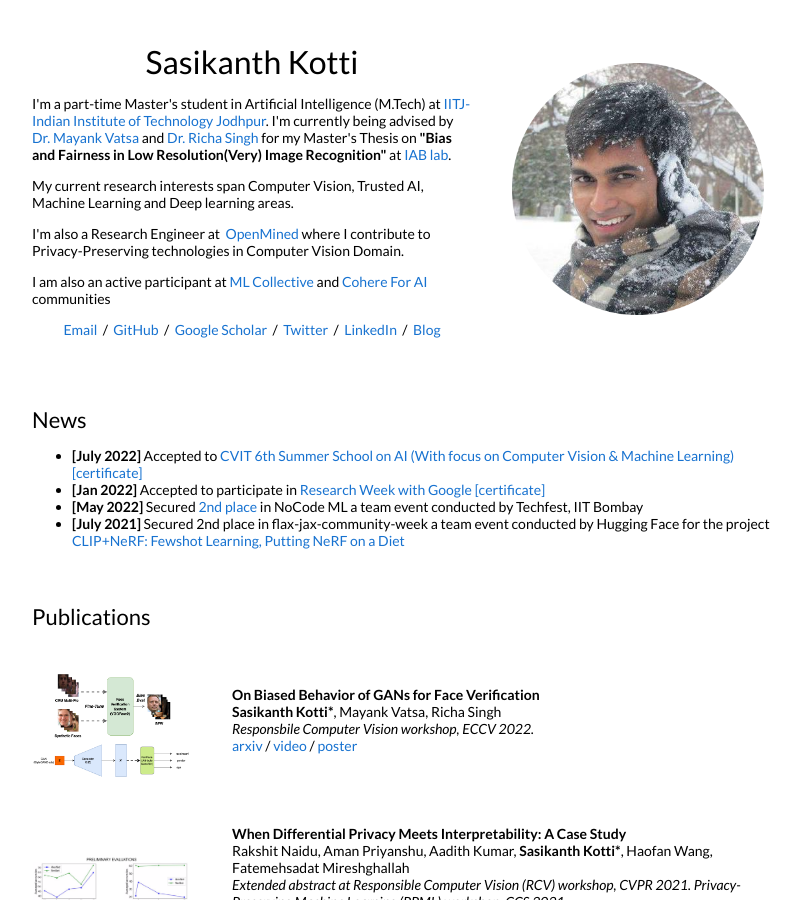
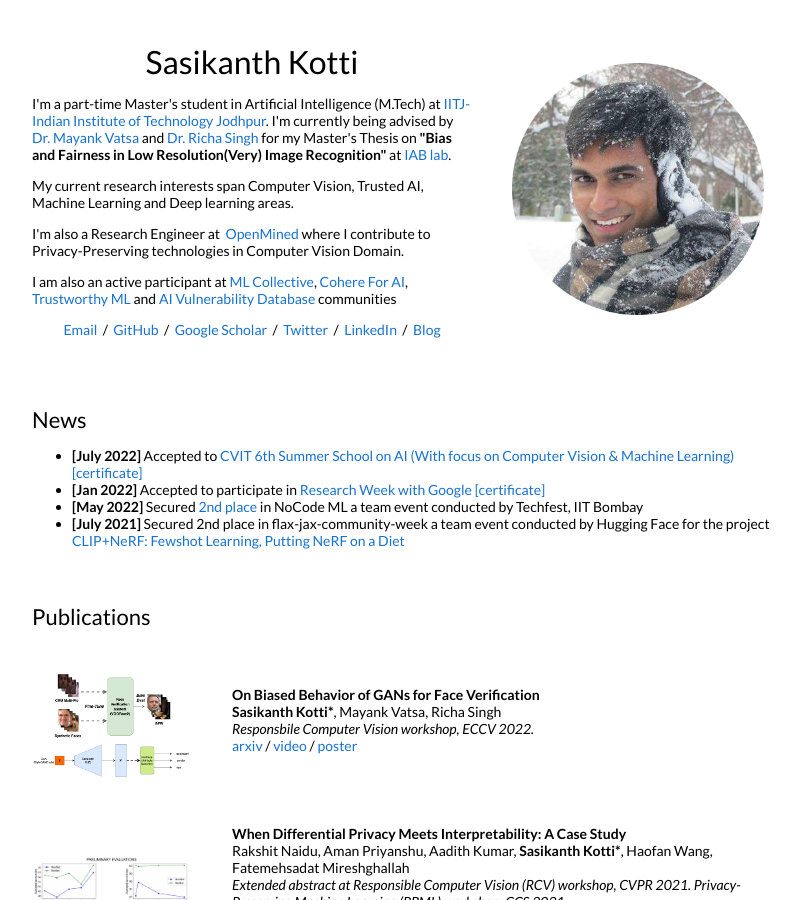
Before and after one commit to ksasi/ksasi.github.io, a Jekyll site: the page built from _posts/2022-10-22-Bias_GANs_FaceVerification.markdown, in a window 1280 px wide and 900 px high. Shown: the whole window, without its empty margins (228-1029 px from the left). Built offline with Jekyll 4.4.1, drawn with Linux system fonts in a browser that asks for light colours.

Commit message:
Updated profile for different communities

```diff
--- a/_layouts/default.html
+++ b/_layouts/default.html
@@ -104,7 +104,7 @@
                 I'm also a Research Engineer at <a href="https://www.openmined.org/"> OpenMined</a> where I contribute to Privacy-Preserving technologies in Computer Vision Domain.
               </p>
               <p>
-                I am also an active participant at <a href="https://mlcollective.org/">ML Collective</a> and <a href="https://cohere.for.ai/">Cohere For AI</a>  communities
+                I am also an active participant at <a href="https://mlcollective.org/">ML Collective</a>, <a href="https://cohere.for.ai/">Cohere For AI</a>, <a href="https://www.trustworthyml.org/symposium">Trustworthy ML</a> and <a href="https://www.avidml.org/">AI Vulnerability Database</a> communities
               </p>
               <p style="text-align:center">
                 <a href="mailto:kotti.sasikanth@gmail.com"> Email</a> &nbsp;/&nbsp;
```
